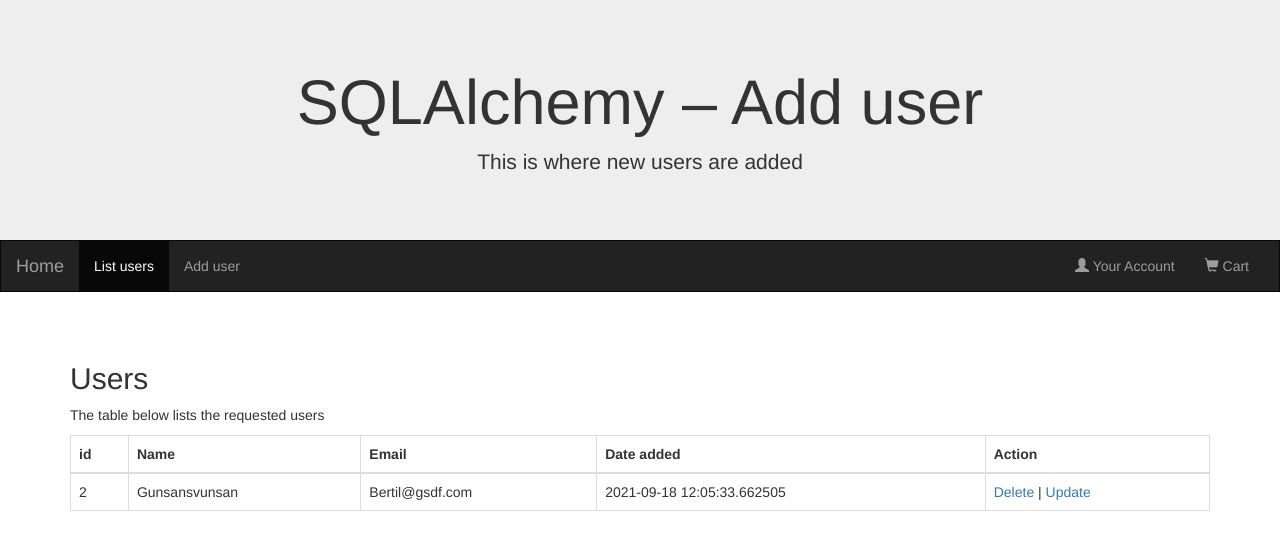
After one commit to andreaslindgren/wes2122, a Flask app: page /user/list/2 in a window 1280 px wide. The commit adds this page. Shown: the top 550 px of the page. Run offline with Flask 2, Linux system fonts and the light colour scheme; data comes from the database, SQL or seed files in the repository; some libraries are stand-ins or nearby versions.

Commit message:
completed

```diff
--- a/sqlalchemy_flask_friday/my_server/__init__.py
+++ b/sqlalchemy_complete_without_wtf/my_server/__init__.py
@@ -10,6 +10,7 @@
 
 app.config['SQLALCHEMY_DATABASE_URI'] = 'sqlite:///users.db'
 app.config['SQLALCHEMY_TRACK_MODIFICATIONS'] = False
+app.config['SECRET_KEY'] = 'my very secret key'
 
 # Init db
 db = SQLAlchemy(app)
--- /dev/null
+++ b/sqlalchemy_complete_without_wtf/my_server/routes.py
@@ -0,0 +1,59 @@
+from sqlalchemy.orm import undefer_group
+from my_server import app, db
+from my_server.models import User
+from flask import render_template, request, redirect, url_for, flash
+
+@app.route('/')
+def start():
+    return render_template('index.html')
+
+# Add user
+@app.route('/user/add', methods=['GET', 'POST'])
+def add_user():
+    if request.method == 'GET':
+        return render_template('add_user.html')
+
+    new_user = User(name=request.form['name'], email=request.form['email'])
+
+    db.session.add(new_user)
+    db.session.commit()
+
+    flash('User added successfully!', 'success')
+
+    return redirect(url_for('list_users'))
+
+
+@app.route('/user/list', methods=['GET'])
+@app.route('/user/list/<id>', methods=['GET'])
+def list_users(id=None):
+    if id is None:
+        users_to_show = User.query.all()
+    else:
+        users_to_show = [User.query.get(id)]
+
+    return render_template('list_users.html', users=users_to_show)
+
+@app.route('/user/update/<id>', methods=['GET', 'POST'])
+def update_user(id):
+    user = User.query.get(id)
+
+    if request.method == 'GET':
+        return render_template('update_user.html', user=user)
+
+    user.name = request.form['name']
+    user.email = request.form['email']
+    db.session.commit()
+
+    flash('User updated successfully', 'success')
+
+    return redirect(url_for('list_users'))
+
+
+@app.route('/user/delete/<id>', methods=['GET'])
+def delete_user(id):
+    user = User.query.get(id)
+    db.session.delete(user)
+    db.session.commit()
+
+    flash('User deleted successfully', 'success')
+    return redirect(url_for('list_users'))
--- a/sqlalchemy_flask_friday/my_server/templates/add_user.html
+++ b/sqlalchemy_complete_without_wtf/my_server/templates/add_user.html
@@ -12,7 +12,7 @@
 
 <section class="container-fluid">
   <h2>Add new user</h2>
-  <form class="form-inline" method="PUT" action="{{url_for('add_user')}}">
+  <form class="form-inline" method="POST" action="{{url_for('add_user')}}">
   <p>Name: <input type="input" class="form-control" size="50" name="name" placeholder="Name"></p>
   <p>Email: <input type="email" class="form-control" size="50" name="email" placeholder="Email Address"></p>
   <p><button type="submit" class="btn btn-danger">Add</button></p>
--- a/sqlalchemy_flask_friday/my_server/templates/base.html
+++ b/sqlalchemy_complete_without_wtf/my_server/templates/base.html
@@ -58,6 +58,17 @@
   </div>
 </nav>
 
+
+{% for category, message in get_flashed_messages(with_categories=True) %}
+    <div class="container">
+    <div class="alert alert-{{category}} alert-dismissible">
+        <a href="#" class="close" data-dismiss="{{category}}" aria-label="close">&times;</a>
+        {{message}}
+    </div>
+    </div>
+{% endfor %}
+
+
 <div class="container">
   {% block content %}{% endblock content %}
 </div><br>
--- /dev/null
+++ b/sqlalchemy_complete_without_wtf/my_server/templates/list_users.html
@@ -0,0 +1,41 @@
+{% extends 'base.html' %}
+
+{% block headline %}
+    SQLAlchemy – Add user
+{% endblock headline %}
+
+{% block headline_sub %}
+    This is where new users are added
+{% endblock headline_sub %}
+
+{% block content %}
+
+<h2>Users</h2>
+  <p>The table below lists the requested users</p>
+  <table class="table table-bordered">
+    <thead>
+      <tr>
+        <th>id</th>
+        <th>Name</th>
+        <th>Email</th>
+        <th>Date added</th>
+        <th>Action</th>
+      </tr>
+    </thead>
+    <tbody>
+      {% for user in users%}
+        <tr>
+          <td>{{user['id']}}</td>
+          <td>{{user['name']}}</td>
+          <td>{{user['email']}}</td>
+          <td>{{user['date_added']}}</td>
+          <td>
+            <a href="{{url_for('delete_user', id=user['id'])}}">Delete</a> |
+            <a href="{{url_for('update_user', id=user['id'])}}">Update</a>
+          </td>
+        </tr>
+      {% endfor %}
+    </tbody>
+  </table>
+
+{% endblock content %}
```
Also changed, not shown: sqlalchemy_complete_without_wtf/my_server/templates/update_user.html (added, +22 -0 lines), sqlalchemy_flask_friday/my_server/routes.py (deleted, +0 -69 lines), sqlalchemy_complete_without_wtf/my_server/models.py (renamed from sqlalchemy_flask_friday/my_server/models.py), sqlalchemy_complete_without_wtf/my_server/templates/index.html (renamed from sqlalchemy_flask_friday/my_server/templates/index.html), sqlalchemy_complete_without_wtf/my_server/users.db (added), sqlalchemy_complete_without_wtf/run.py (renamed from sqlalchemy_flask_friday/run.py), sqlalchemy_flask_friday/my_server/users.db (deleted).
